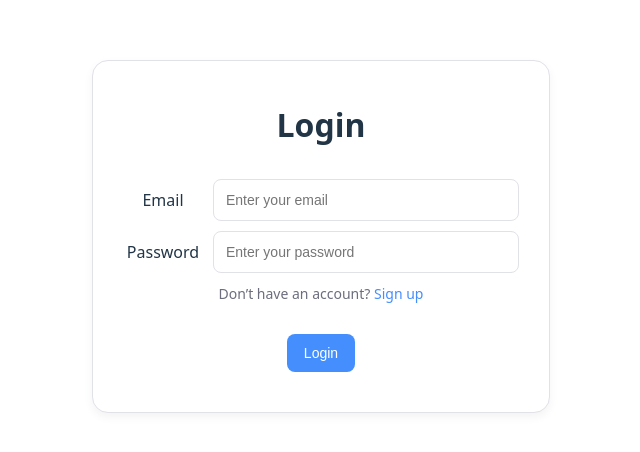
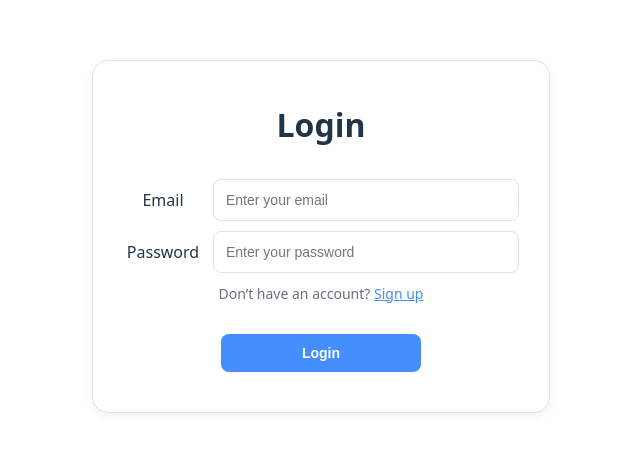
Before and after one commit to MJZ-Templates/custom-memo-app, a React (Vite) app in the folder front/: page / in a window 1280 px wide. Shown: the part 164-616 px from the top of the page, without its empty margins (319-959 px from the left). Built offline with nearby package versions, Linux system fonts and the light colour scheme.

Commit message:
fix: Link태그로 페이지 이동

```diff
--- a/front/src/pages/LoginPage.jsx
+++ b/front/src/pages/LoginPage.jsx
@@ -1,6 +1,6 @@
-import { useNavigate } from "react-router-dom";
 import styled from "@emotion/styled";
 import Button from "../components/Button";
+import { Link } from "react-router-dom";
 
 const LoginPageContainer = styled.div`
   display: flex;
@@ -64,14 +64,17 @@ const SignUpText = styled.p`
   color: #6c6e7e;
 `;
 
-const SignUpLink = styled.button`
-  all: unset;
+const SignUpLink = styled(Link)`
   font-weight: 500;
   color: #448efe;
   cursor: pointer;
 
   &:hover {
     text-decoration: underline;
+  }
+
+  &:visited {
+    color: #448efe;
   }
 `;
 
@@ -82,12 +85,6 @@ const ButtonWrapper = styled.div`
 `;
 
 const LoginPage = () => {
-  const navigate = useNavigate();
-
-  const handleSignUp = () => {
-    navigate("/signup");
-  };
-
   return (
     <LoginPageContainer>
       <FormCard>
@@ -102,13 +99,12 @@ const LoginPage = () => {
             <FormInput type="password" placeholder="Enter your password" />
           </FormGroup>
           <SignUpText>
-            Don’t have an account?{" "}
-            <SignUpLink onClick={handleSignUp}>Sign up</SignUpLink>
+            Don’t have an account? <SignUpLink to="/signup">Sign up</SignUpLink>
           </SignUpText>
         </FormGroupWrapper>
 
         <ButtonWrapper>
-          <Button>Login</Button>
+          <Button style={{ width: "200px", fontWeight: 600 }}>Login</Button>
         </ButtonWrapper>
       </FormCard>
     </LoginPageContainer>
```
